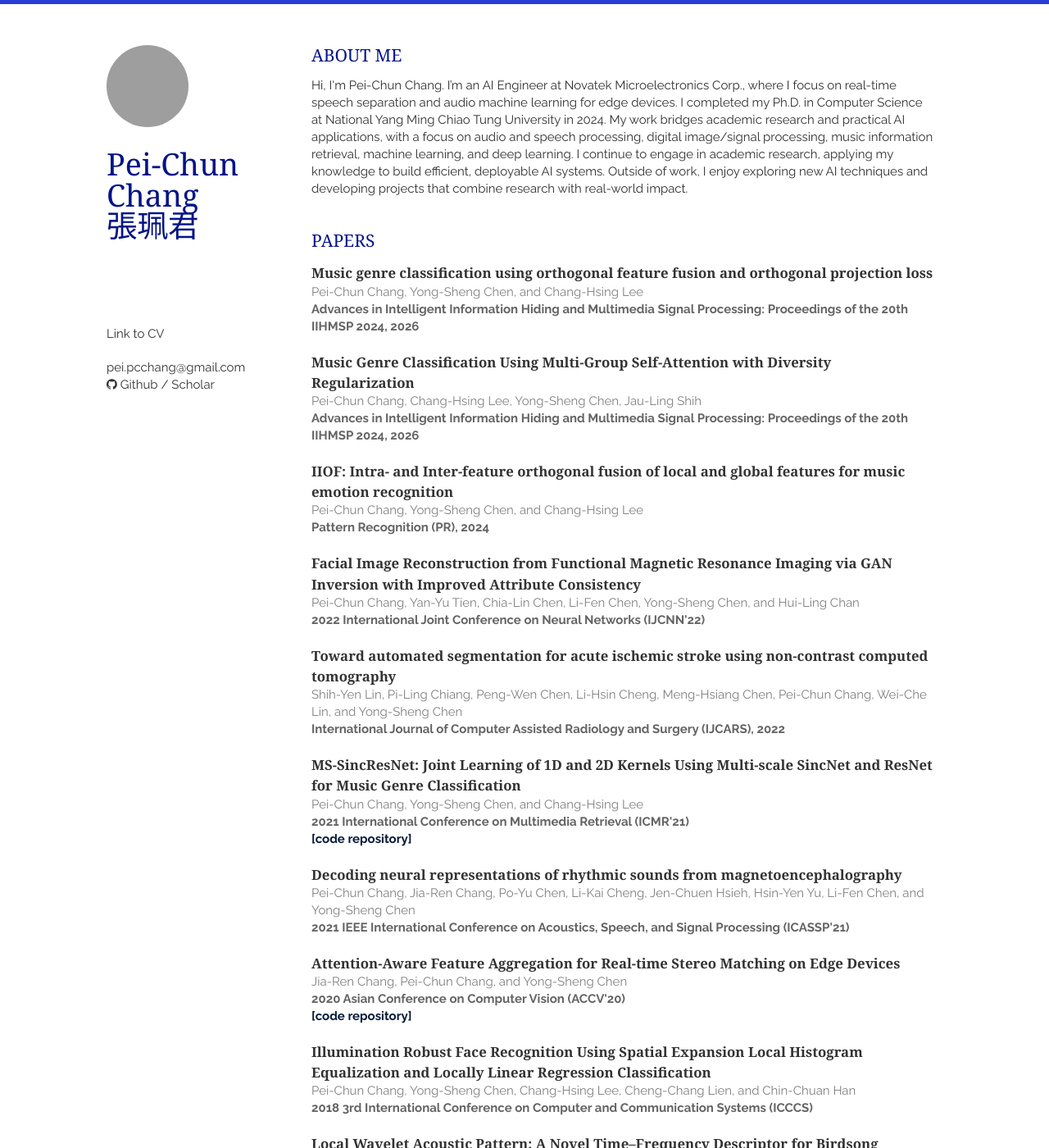
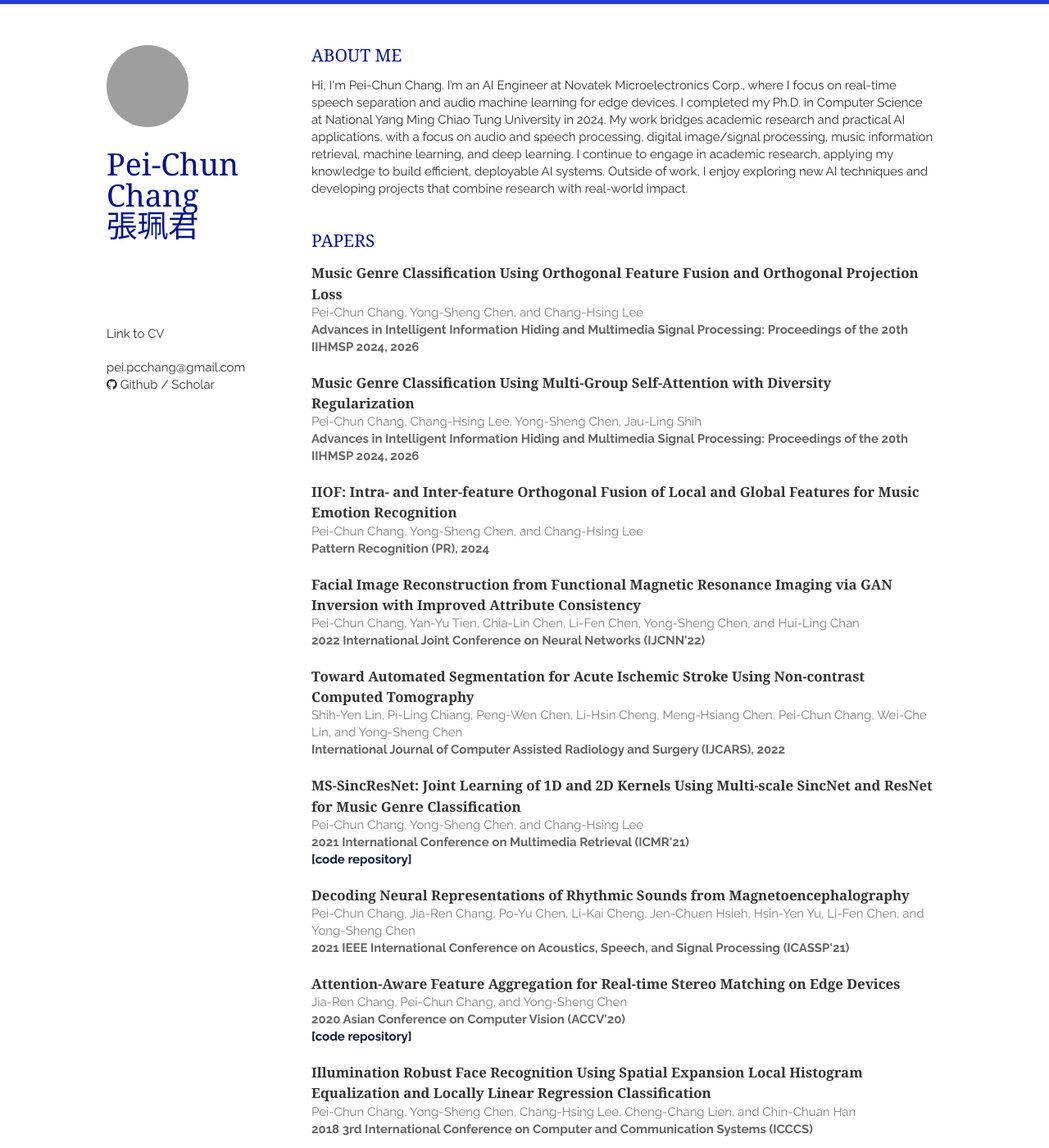
Before and after one commit to PeiChunChang/PeiChunChang.github.io, a Jekyll site: the page built from index.html, in a window 1280 px wide and 1400 px high. Shown: the whole window at 82% size. Built offline with Jekyll 4.4.1, drawn with Linux system fonts in a browser that asks for light colours; nearby versions of some CDN libraries; the list of posts is cut into pages by our own code; a style sheet for code colours, icons or effects is not loaded; grey boxes are pictures that could not be loaded.

```diff
--- a/_includes/papers.html
+++ b/_includes/papers.html
@@ -2,7 +2,7 @@
     <h1>Papers</h1>
     <article>
         <header>
-            <h1><a href="https://link.springer.com/chapter/10.1007/978-981-96-6859-5_2">Music genre classification using orthogonal feature fusion and orthogonal projection loss</a></h1>
+            <h1><a href="https://link.springer.com/chapter/10.1007/978-981-96-6859-5_2">Music Genre Classification Using Orthogonal Feature Fusion and Orthogonal Projection Loss</a></h1>
             <span>Pei-Chun Chang, Yong-Sheng Chen, and Chang-Hsing Lee</span>
         </header>
         <p>
@@ -20,7 +20,7 @@
     </article>
     <article>
         <header>
-            <h1><a href="https://www.sciencedirect.com/science/article/pii/S003132032300897X">IIOF: Intra- and Inter-feature orthogonal fusion of local and global features for music emotion recognition</a></h1>
+            <h1><a href="https://www.sciencedirect.com/science/article/pii/S003132032300897X">IIOF: Intra- and Inter-feature Orthogonal Fusion of Local and Global Features for Music Emotion Recognition</a></h1>
             <span>Pei-Chun Chang, Yong-Sheng Chen, and Chang-Hsing Lee</span>
         </header>
         <p>
@@ -38,7 +38,7 @@
     </article>
     <article>
         <header>
-            <h1><a href="https://link.springer.com/article/10.1007/s11548-022-02570-x">Toward automated segmentation for acute ischemic stroke using non-contrast computed tomography</a></h1>
+            <h1><a href="https://link.springer.com/article/10.1007/s11548-022-02570-x">Toward Automated Segmentation for Acute Ischemic Stroke Using Non-contrast Computed Tomography</a></h1>
             <span>Shih-Yen Lin, Pi-Ling Chiang, Peng-Wen Chen, Li-Hsin Cheng, Meng-Hsiang Chen, Pei-Chun Chang, Wei-Che Lin, and Yong-Sheng Chen</span>
         </header>
         <p>
@@ -59,7 +59,7 @@
     </article>
     <article>
         <header>
-            <h1><a href="https://ieeexplore.ieee.org/document/9414178">Decoding neural representations of rhythmic sounds from magnetoencephalography</a></h1>
+            <h1><a href="https://ieeexplore.ieee.org/document/9414178">Decoding Neural Representations of Rhythmic Sounds from Magnetoencephalography</a></h1>
             <span>Pei-Chun Chang, Jia-Ren Chang, Po-Yu Chen, Li-Kai Cheng, Jen-Chuen Hsieh, Hsin-Yen Yu, Li-Fen Chen, and Yong-Sheng Chen</span>
         </header>
         <p>
```
